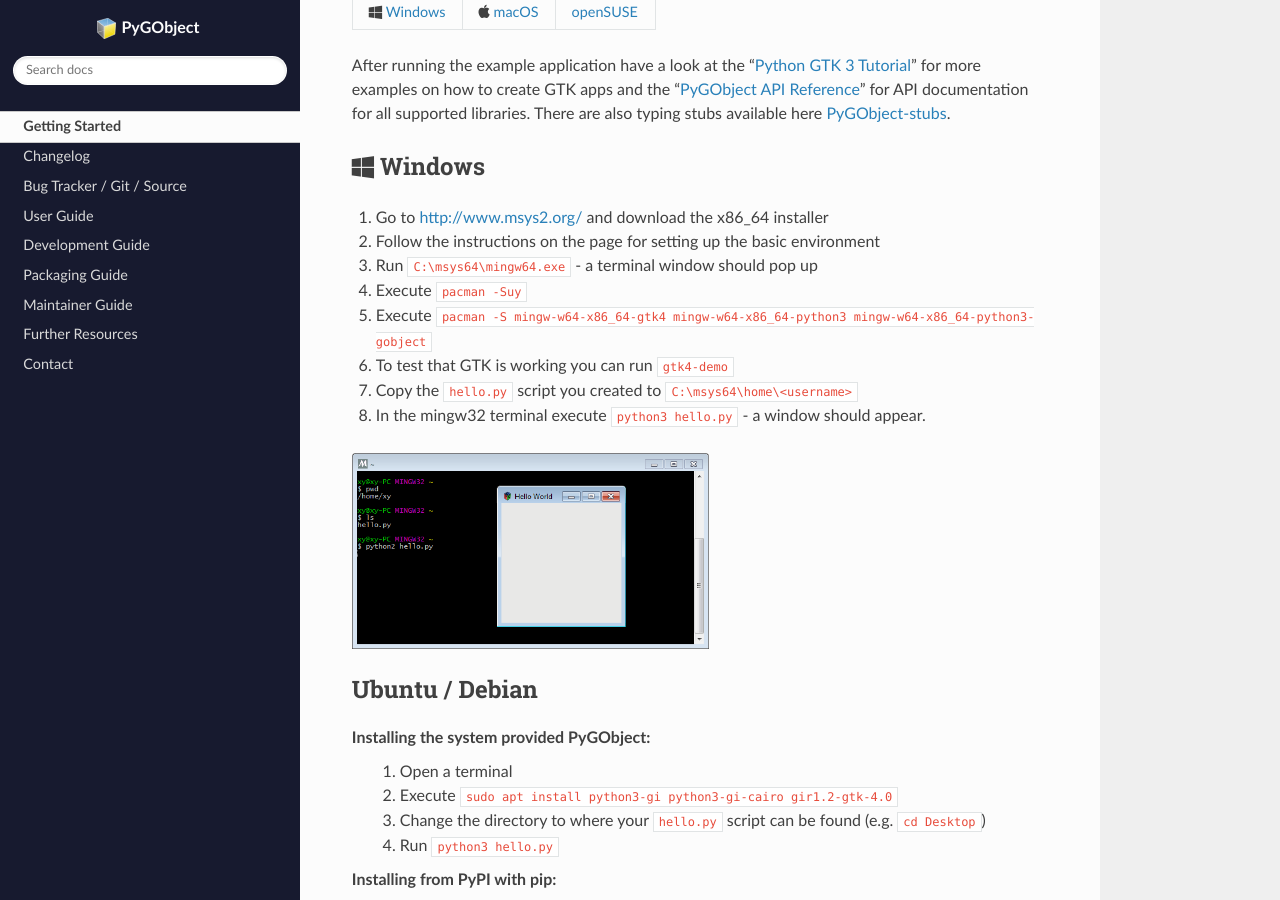
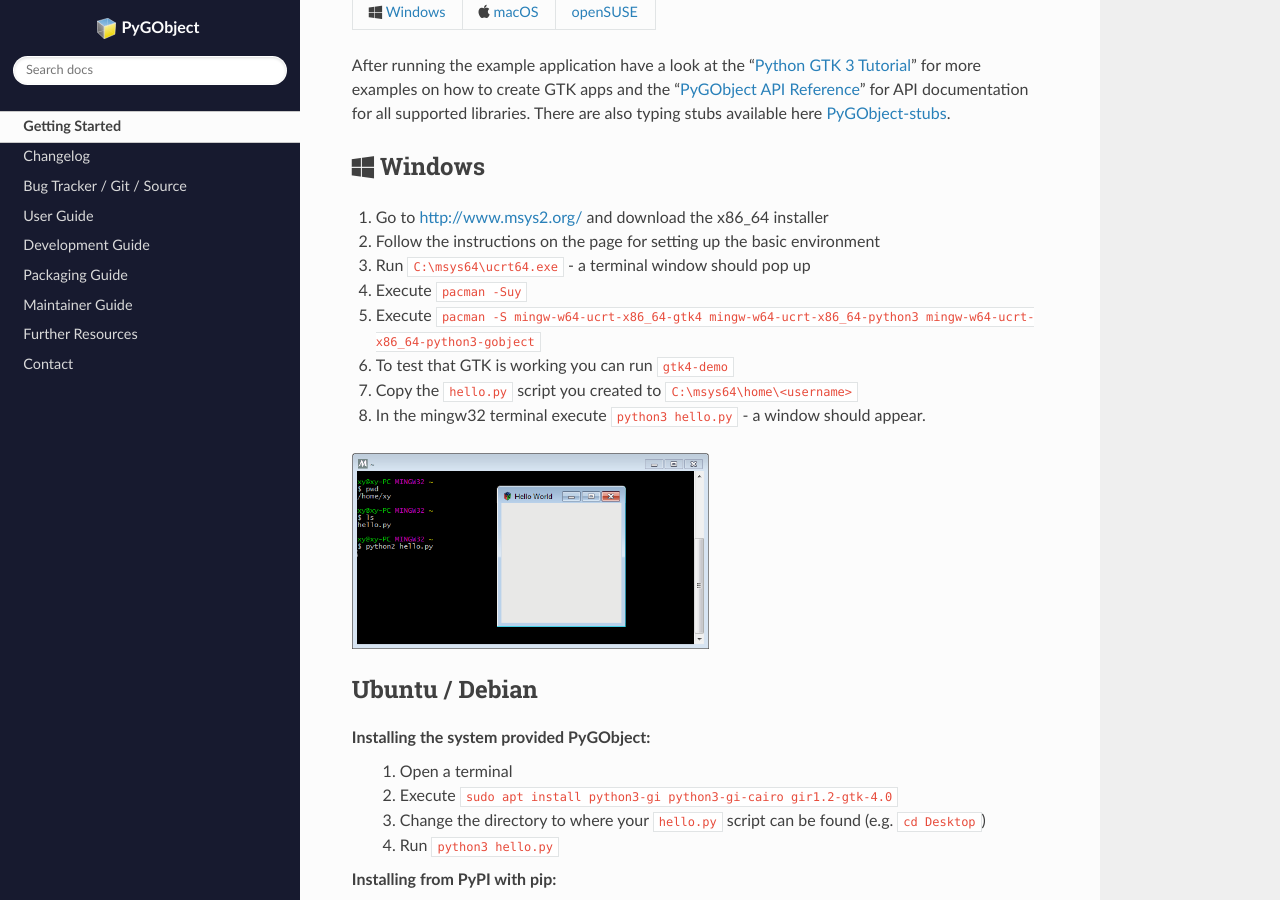
Before and after one commit to codacy-open-source-project-scans/pygoobject3, a Sphinx documentation site: the page built from docs/getting_started.rst, in a window 1280 px wide and 900 px high, scrolled down 770 px. Built offline with Sphinx 7.4.7 and the Read the Docs theme 2.0.0, drawn with Linux system fonts in a browser that asks for light colours; some web fonts are replaced.

Commit message:
Frozen autocommit 2023-12-04 06:13:37.319672

```diff
--- a/docs/devguide/dev_environ.rst
+++ b/docs/devguide/dev_environ.rst
@@ -86,9 +86,9 @@ To develop on Windows you need to have `MSYS2 <https://msys2.org>`_ installed.
 
 .. code:: console
 
-    pacman -S --needed --noconfirm base-devel mingw-w64-x86_64-toolchain git \
-       mingw-w64-x86_64-python3 mingw-w64-x86_64-python3-cairo \
-       mingw-w64-x86_64-gobject-introspection mingw-w64-x86_64-libffi
+    pacman -S --needed --noconfirm base-devel mingw-w64-ucrt-x86_64-toolchain git \
+       mingw-w64-ucrt-x86_64-python mingw-w64-ucrt-x86_64-pycairo \
+       mingw-w64-ucrt-x86_64-gobject-introspection mingw-w64-ucrt-x86_64-libffi
 
 .. _macosx-dep:
 
--- a/docs/getting_started.rst
+++ b/docs/getting_started.rst
@@ -56,9 +56,9 @@ libraries. There are also typing stubs available here `PyGObject-stubs <https://
 
 #) Go to http://www.msys2.org/ and download the x86_64 installer
 #) Follow the instructions on the page for setting up the basic environment
-#) Run ``C:\msys64\mingw64.exe`` - a terminal window should pop up
+#) Run ``C:\msys64\ucrt64.exe`` - a terminal window should pop up
 #) Execute ``pacman -Suy``
-#) Execute ``pacman -S mingw-w64-x86_64-gtk4 mingw-w64-x86_64-python3 mingw-w64-x86_64-python3-gobject``
+#) Execute ``pacman -S mingw-w64-ucrt-x86_64-gtk4 mingw-w64-ucrt-x86_64-python3 mingw-w64-ucrt-x86_64-python3-gobject``
 #) To test that GTK is working you can run ``gtk4-demo``
 #) Copy the ``hello.py`` script you created to ``C:\msys64\home\<username>``
 #) In the mingw32 terminal execute ``python3 hello.py`` - a window should appear.
--- a/docs/packagingguide.rst
+++ b/docs/packagingguide.rst
@@ -10,7 +10,7 @@ Existing Packages:
 
 * https://www.archlinux.org/packages/extra/x86_64/python-gobject
 * https://tracker.debian.org/pkg/pygobject
-* https://github.com/Alexpux/MINGW-packages/tree/master/mingw-w64-pygobject
+* https://github.com/MSYS2/MINGW-packages/tree/master/mingw-w64-pygobject
 
 Building::
 
```
Also changed, not shown: README.md (+1 -1 lines).
